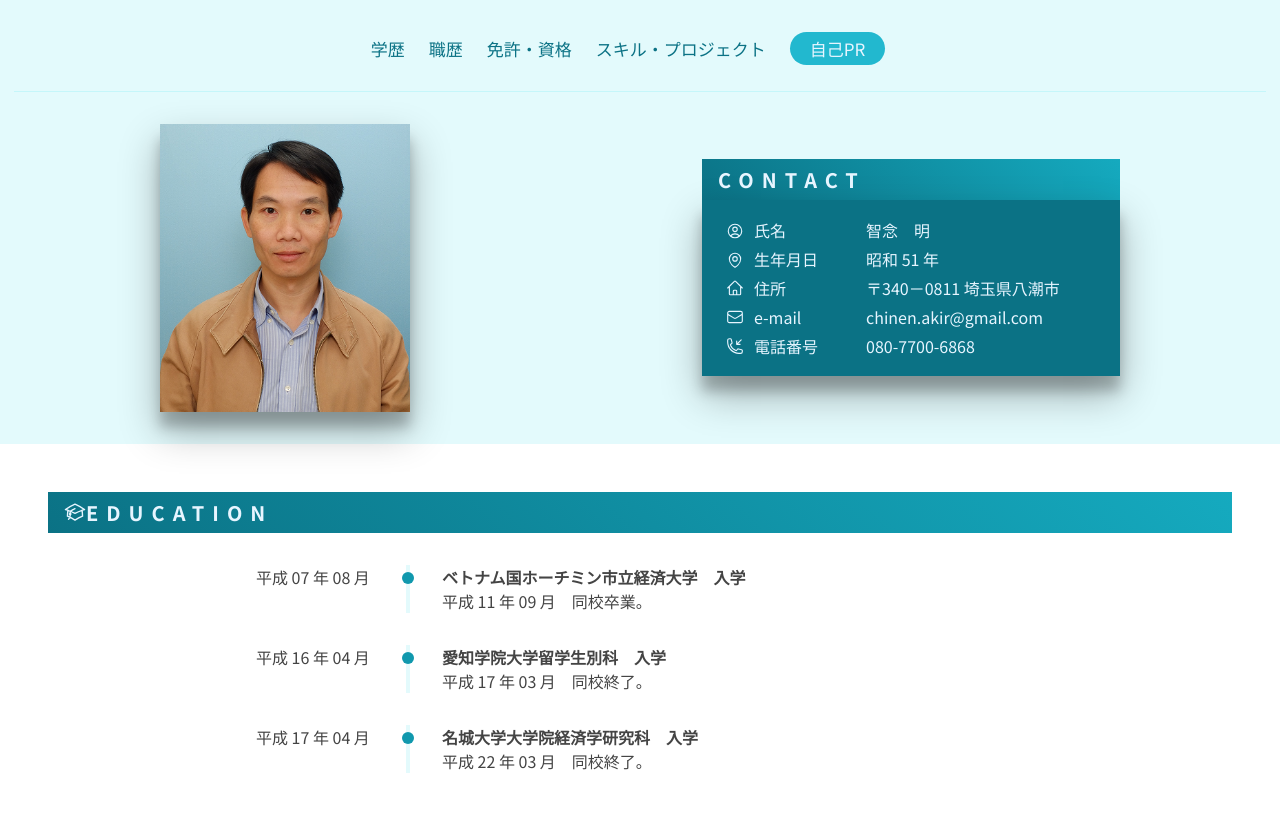
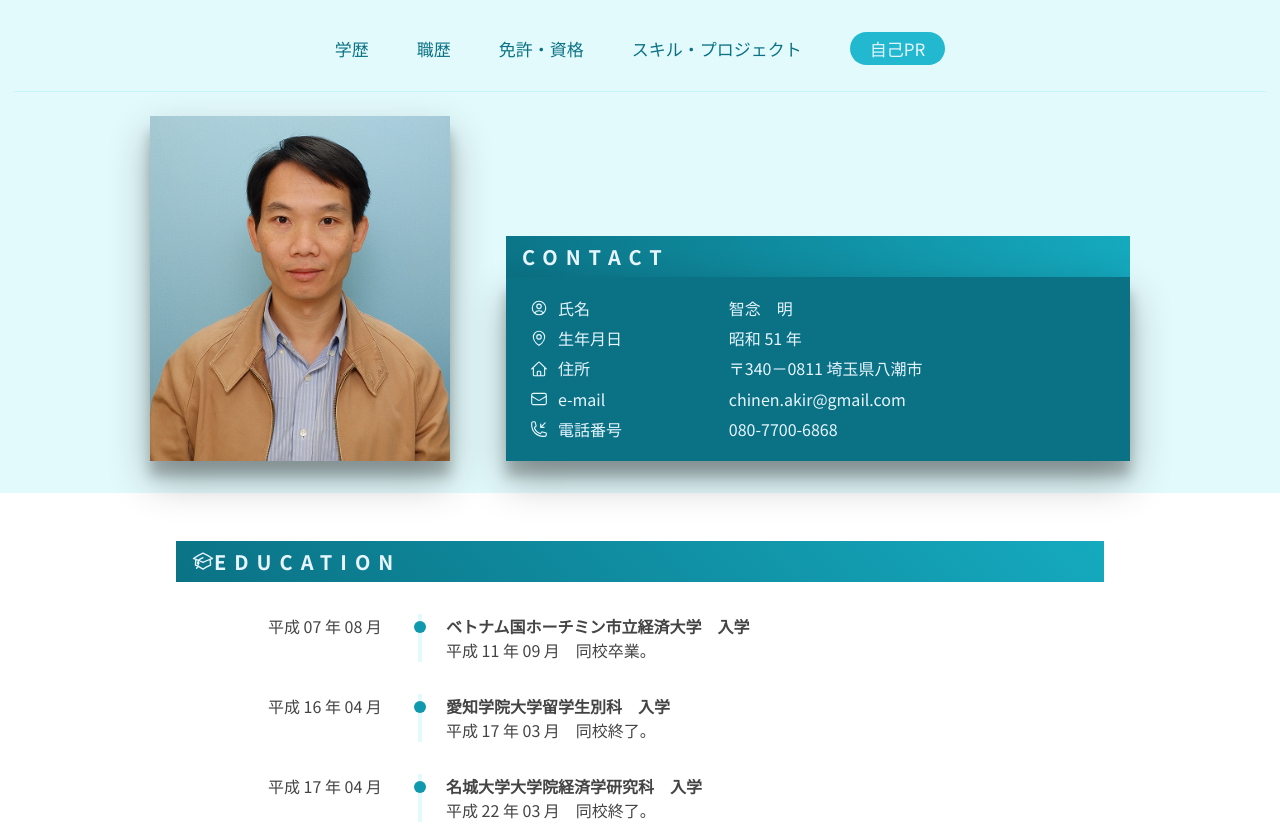
Before and after one commit to chinenak/cv, a plain HTML site: page index.html in a window 1280 px wide. Shown: the top 825 px of the page. Drawn offline with Linux system fonts and the light colour scheme.

Commit message:
Updated responsive style.

```diff
--- a/style.css
+++ b/style.css
@@ -12,6 +12,7 @@ body {
 	font-family: 'Noto Sans JP', sans-serif;
 	font-weight: 300;
 	color: #444;
+	font-size: 1.6rem;
 }
 
 /* GENERAL */
@@ -48,27 +49,25 @@ figcaption {
 
 /* HEADER */
 .header {
-	font-size: 1.2rem;
 	padding: 3.2rem 1.2rem;
 	background-color: #e3fafc;
 }
 
 .nav {
-	height: 4.8rem;
 	width: 100%;
 	border-bottom: 1px solid #c5f6fa;
-	margin-bottom: 3.2rem;
+	padding-bottom: 3.2rem;
 }
 
 .nav__links {
 	display: flex;
-	justify-content: center;
+	justify-content: space-around;
 	align-items: center;
 	list-style: none;
 }
 
 .nav__item {
-	margin-right: 2.4rem;
+	writing-mode: vertical-rl
 }
 
 .nav__link:link,
@@ -107,14 +106,21 @@ figcaption {
 
 .header__info {
 	display: flex;
-	justify-content: space-around;
+	gap:1.6rem;
+	flex-direction: column;
 	align-items: center;
+
+	padding-top: 2.4rem;
 }
 
 .info__img {
-	width: 30%;
+	width: 50%;
 	box-shadow: rgba(0, 0, 0, 0.3) 0px 19px 38px,
 		rgba(0, 0, 0, 0.22) 0px 15px 12px;
+}
+
+.info {
+	width: 100%;
 }
 
 .info__detail {
@@ -127,7 +133,7 @@ figcaption {
 	padding: 1.6rem;
 	background-color: #0b7285;
 	color: #e7f5ff;
-	line-height: 1.6;
+	line-height: 1.9;
 }
 
 .info__detail span {
@@ -137,8 +143,7 @@ figcaption {
 
 /* SECTION */
 .section {
-	font-size: 1.4rem;
-	padding: 3.2rem 1.2rem;
+	padding: 3.2rem 0;
 	margin: 0 auto;
 	transition: all, 0.3s;
 }
@@ -151,21 +156,22 @@ figcaption {
 .timeline {
 	list-style: none;
 	margin: 0 auto;
+	padding: 0 1.2rem;
 }
 
 .timeline > li {
 	display: flex;
 	justify-content: flex-start;
 	margin-top: 3.2rem;
-}
+	}
 
 .timeline-date {
-	flex-basis: 13rem;
+	flex: 0 0 12.6rem;
 }
 
 .timeline-content {
 	border-left: 0.4rem #e3fafc solid;
-	padding-left: 3.2rem;
+	padding-left: 2.4rem;
 	position: relative;
 }
 
@@ -191,9 +197,9 @@ figcaption {
 	content: '\201C';
 	position: absolute;
 	top: 0rem;
-	left: -1.6rem;
+	left: -0.6rem;
 	line-height: 1;
-	font-size: 16rem;
+	font-size: 14rem;
 	font-family: inherit;
 	color: #1098ad;
 }
@@ -202,9 +208,9 @@ figcaption {
 	content: '\201D';
 	position: absolute;
 	bottom: -10rem;
-	right: -1.6rem;
+	right: -0.6rem;
 	line-height: 1;
-	font-size: 16rem;
+	font-size: 14rem;
 	font-family: inherit;
 	color: #1098ad;
 }
@@ -218,7 +224,7 @@ figcaption {
 /* FOOTER */
 .copyright {
 	border-top: 1px solid #c5f6fa;
-	padding-top: 1.6rem;
+	padding: 1.6rem 0;
 	text-align: center;
 }
 
@@ -249,8 +255,16 @@ figcaption {
 		height: 6rem;
 	}
 
+	.nav__links {
+		display: flex;
+		gap: 4.8rem;
+		justify-content: center;
+		align-items: center;
+		list-style: none;
+	}
+
 	.nav__item {
-		margin-right: 2.4rem;
+		writing-mode: horizontal-tb;
 	}
 
 	.nav__link:link,
@@ -263,18 +277,34 @@ figcaption {
 		font-size: 1.6rem;
 	}
 
+	.header__info {
+		max-width: 124.8rem;
+		margin: 0 auto;
+		display: flex;
+		gap:5.6rem;
+		flex-direction: row;
+		justify-content: center;
+		align-items: end;
+		padding-top: 2.4rem;
+	}
+
 	.info__img {
-		width: 20%;
+		width: 30rem;
+	}
+
+	.info {
+		max-width: 50%;
 	}
 
 	.info__detail {
 		column-gap: 4.8rem;
-		line-height: 1.8;
+		line-height: 1.9;
 		padding: 1.6rem 2.4rem;
 	}
 
 	/* SECTION */
 	.section {
+		max-width: 102.4rem;
 		font-size: 1.6rem;
 		padding: 4.8rem;
 	}
```
Also changed, not shown: index.html (+0 -4 lines).
